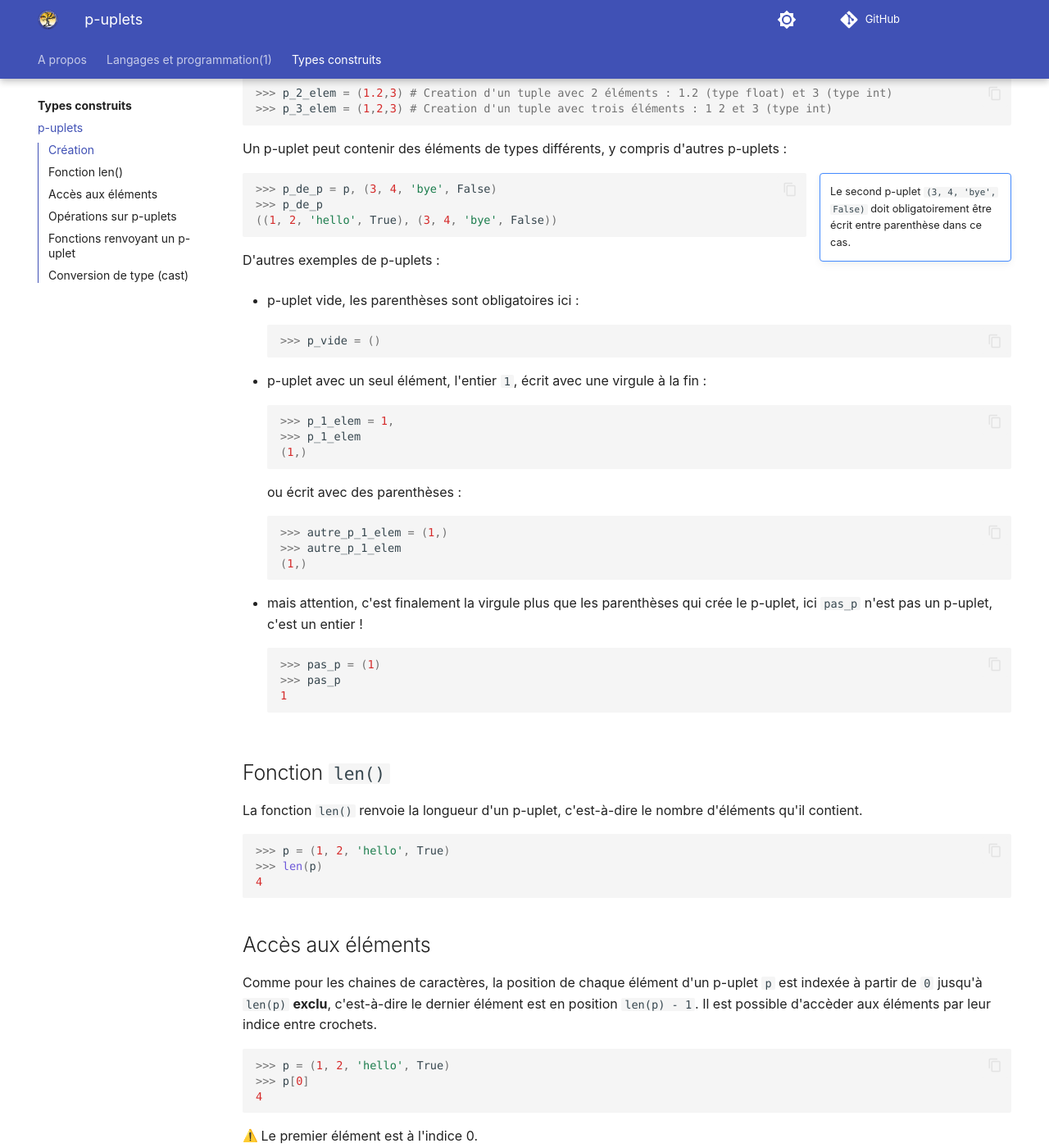
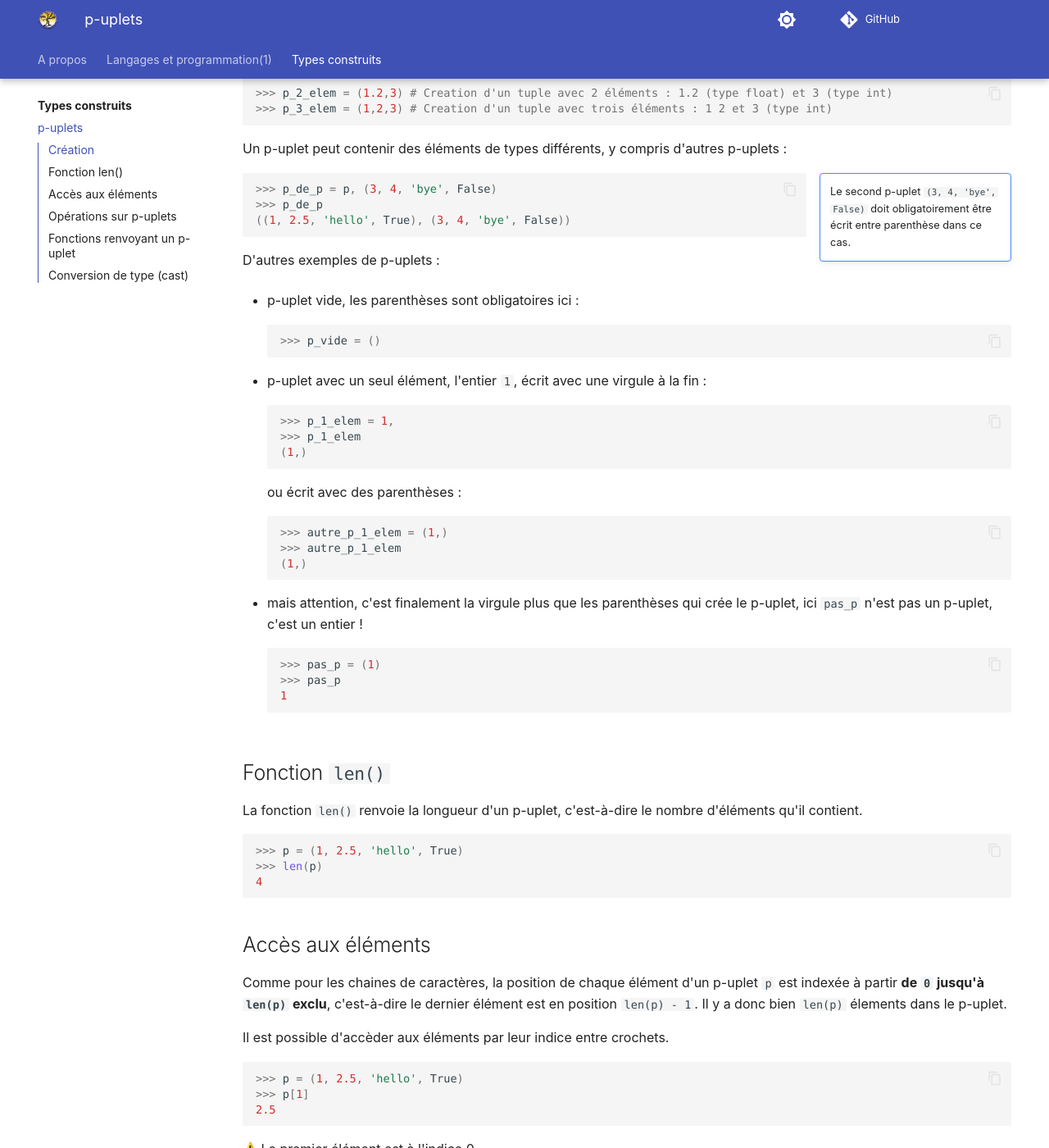
Before and after one commit to eipaca/NSI-1, an MkDocs documentation site: the page built from docs/types-construits/1-p-uplets.md, in a window 1280 px wide and 1400 px high, scrolled down 777 px. Shown: the whole window at 82% size. Built offline with MkDocs 1.6.1 and Material for MkDocs 9.7.7, drawn with Linux system fonts in a browser that asks for light colours; emoji names are drawn with the system emoji font; comment, search, counter and statistics services are not loaded; some of the changed text lies outside the part shown.

Commit message:
Add files via upload

````diff
--- a/docs/types-construits/1-p-uplets.md
+++ b/docs/types-construits/1-p-uplets.md
@@ -15,15 +15,15 @@ Deux élements ensembles forment un couple, trois élements un triplet, quatre
 Un p-uplet est déclaré par une suite de valeurs, séparées par des virgules, et le tout encadré par des parenthèses “`( )`”. Il peut contenir des valeurs de types différents.
 
 ``` py
->>> p = (1, 2 , 'Hello', True)
+>>> p = (1, 2.5 , 'hello', True)
 ```
 
 Il est aussi possible de créer un p-uplet sans parenthèse :
 
 ``` py
->>> p = 1, 2, 'hello', True
+>>> p = 1, 2.5, 'hello', True
 >>> p
-(1, 2, 'hello', True)
+(1, 2.5, 'hello', True)
 >>> type(p)
 <class 'tuple'>
 ```
@@ -43,7 +43,7 @@ Un p-uplet peut contenir des éléments de types différents, y compris d'autres
 ``` py
 >>> p_de_p = p, (3, 4, 'bye', False)
 >>> p_de_p
-((1, 2, 'hello', True), (3, 4, 'bye', False))
+((1, 2.5, 'hello', True), (3, 4, 'bye', False))
 ```
 
 
@@ -81,19 +81,21 @@ D'autres exemples de p-uplets :
 La fonction `len()` renvoie la longueur d'un p-uplet, c'est-à-dire le nombre d'éléments qu'il contient.
 
 ``` py
->>> p = (1, 2, 'hello', True)
+>>> p = (1, 2.5, 'hello', True)
 >>> len(p)
 4
 ```
 
 ##	Accès aux éléments
 
-Comme pour les chaines de caractères, la position de chaque élément d'un p-uplet `p` est indexée à partir de `0` jusqu'à `len(p)` **exclu**, c'est-à-dire le dernier élément est en position `len(p) - 1`. Il est possible d'accèder aux éléments par leur indice entre crochets.
+Comme pour les chaines de caractères, la position de chaque élément d'un p-uplet `p` est indexée à partir **de `0` jusqu'à `len(p)` exclu**, c'est-à-dire le dernier élément est en position `len(p) - 1`. Il y a donc bien `len(p)` élements dans le p-uplet.
+
+Il est possible d'accèder aux éléments par leur indice entre crochets.
 
 ``` py
->>> p = (1, 2, 'hello', True)
->>> p[0]
-4
+>>> p = (1, 2.5, 'hello', True)
+>>> p[1]
+2.5
 ```
 
 
@@ -101,7 +103,7 @@ Comme pour les chaines de caractères, la position de chaque élément d'un p-up
 
 Les positions des élements d'un p-uplet peuvent également être indexé avec des nombres négatifs selon le modèle suivant :
 
-|`>>> p = `    | `(` | `1,` | `2,` | `'hello,'` | `True` | `)`|
+|`>>> p = `    | `(` | `1,` | `2.5,` | `'hello,'` | `True` | `)`|
 |---           |-:   |:-:   |:-:   |:-:         |:-:     |:- |
 |indice positif|     |0     |1     |2           |3       |    |
 |indice négatif|     |-4    |-3    |-2          |-1      | |
@@ -125,11 +127,11 @@ L'accès à une partie d'un p-uplet (une « tranche ») se fait sur le modèle `
 
 ``` py
 >>> p[1:2]
-(2,)
+(2.5,)
 >>> p[1:3]
-(2, 'hello')
+(2.5, 'hello')
 >>> p[1:-1]
-(2, 'hello')
+(2.5, 'hello')
 ```
 
 Lorsqu'aucun indice n'est indiqué à gauche ou à droite du symbole deux-points, Python prend par défaut tous les éléments depuis le début ou tous les éléments jusqu'à la fin respectivement.
@@ -138,30 +140,30 @@ Lorsqu'aucun indice n'est indiqué à gauche ou à droite du symbole deux-points
 >>> p[2:]
 ('hello', True)
 >>> p[:2]
-(1, 2)
+(1, 2.5)
 >>> p[:]
-(1, 2, 'hello', True)
+(1, 2.5, 'hello', True)
 ```
 
 Il est aussi possible de « deballer » ou disperser un p-uplet en affectant tous ses éléments dans plusieurs variables :
 
 ``` py
->>> a, b, c = (1, 2, 3)
->>> a
-1
+>>> a, b, c, d = (1, 2.5 , 'hello', True)
+>>> b
+2.5
 ```
 
 Ce qui pouvait aussi s'écrire sans parenthèse :
 
 ``` py
->>> a, b, c = 1, 2, 3
+>>> a, b, c, d = 1, 2.5 , 'hello', True
 ```
 
 Le mot clé `in` permet de vérifier si un élément `elem` est présent dans un p-uplet `p`,  `elem in p` renvoie un booléen :
 
 ``` py
->>> p = (1, 3, 8)
->>> 3 in p
+>>> p = (1, 2.5 , 'hello', True)
+>>> 'hello' in p
 True
 >>> 4 in p
 False
@@ -176,15 +178,16 @@ Comparons différentes façons pour parcourir un p-uplet `p` :
     Il faut gérer l'indice de boucle `i` pour qu'il parcourt toutes les positions des valeurs de `p`, c'est-à-dire l'intialiser à `0` puis l'incrémenter à chaque passage dans la boucle (`i = i + 1`) jusqu'à ce qu'il dépasse `len(p) - 1`.  `p[i]` permet d'accéder à la valeur du p-uplet qui se trouve à la position `i`.
 
     ``` py
-    >>> p = (1, 3, 8)
+    >>> p = (1, 2.5 , 'hello', True)
     >>> i = 0
     >>> while i < len(p):
     ...     print(p[i])
     ...     i = i + 1
     ...
     1
-    3
-    8
+    2.5
+    'hello'
+    True
     ```
 
 === "Avec une boucle bornée `for`"
@@ -192,13 +195,14 @@ Comparons différentes façons pour parcourir un p-uplet `p` :
     Avec `for i in range(len(p)):`, l'indice de boucle `i` prend automatiquement les valeurs allant de  `0` à `len(p) - 1`. `p[i]` permet d'accéder à la valeur du p-uplet qui se trouve à la position `i`.
 
     ``` py
-    >>> p = (1, 3, 8)
+    >>> p = (1, 2.5 , 'hello', True)
     >>> for i in range(len(p)):
     ...     print(p[i])
     ...
     1
-    3
-    8
+    2.5
+    'hello'
+    True
     ```
 
 
@@ -207,13 +211,14 @@ Comparons différentes façons pour parcourir un p-uplet `p` :
     `for elem in t` permet d'accéder directement à toutes les valeurs du p-uplet les unes après les autres, sans connaître leurs positions.
 
     ``` py
-    >>> p = (1, 3, 8)
+    >>> p = (1, 2.5 , 'hello', True)
     >>> for elem in p:
     ...     print(elem)
     ...
-    1
-    3
-    8
+     1
+    2.5
+    'hello'
+    True
     ```
 
 
@@ -222,7 +227,8 @@ La boucle `for elem in p` est plus simple pour parcourir les valeurs d'un p-uple
 :warning: Un p-uplet est **immuables**, il est possible d'accéder à ses éléments, mais **pas de les modifier**.
 
 ``` py
->>> t[1] = 3
+>>> p = (1, 2.5 , 'hello', True)
+>>> p[1] = 3
 Traceback (innermost last):
 File "<stdin>", line 1, in ?
 TypeError: object doesn't support item assignment
````
